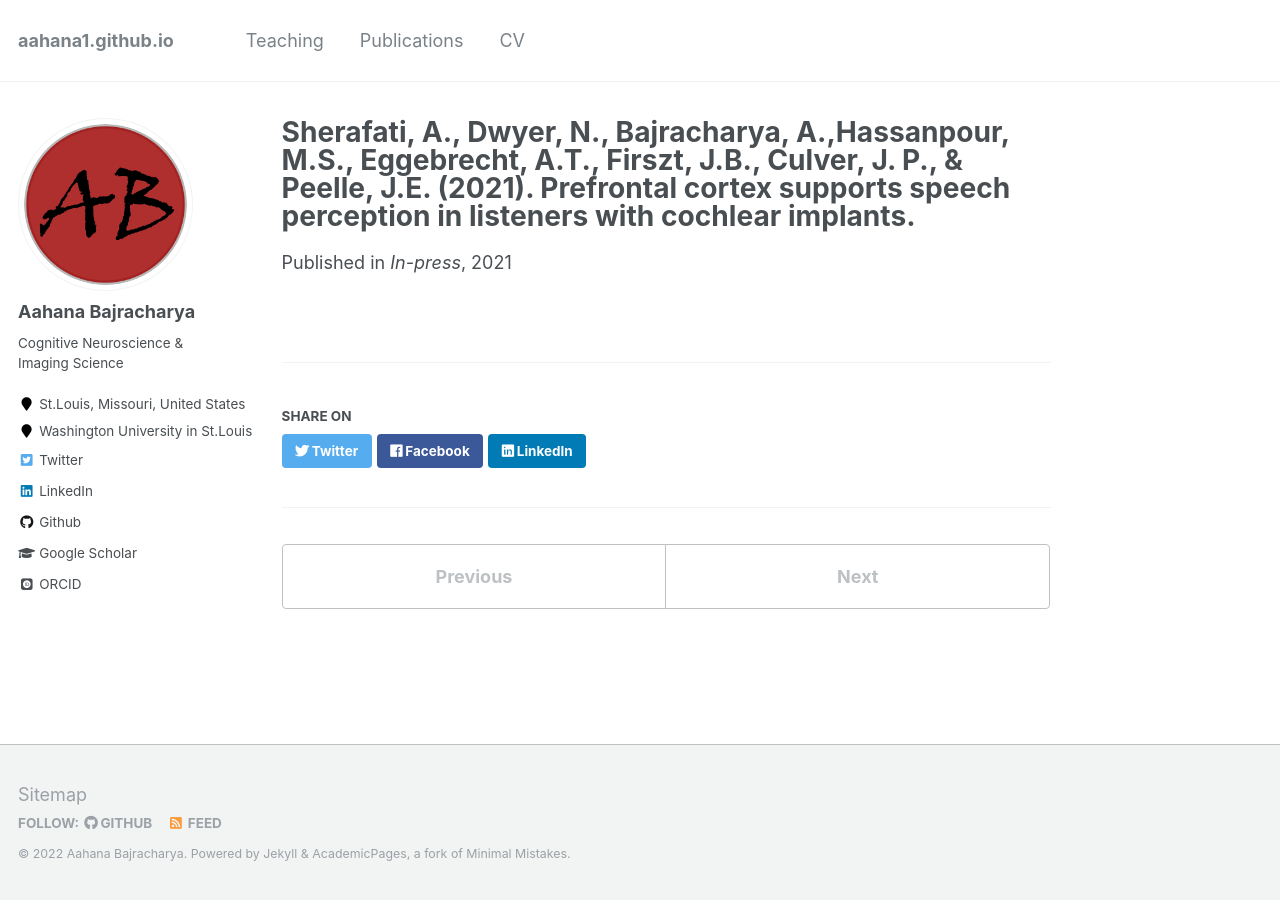
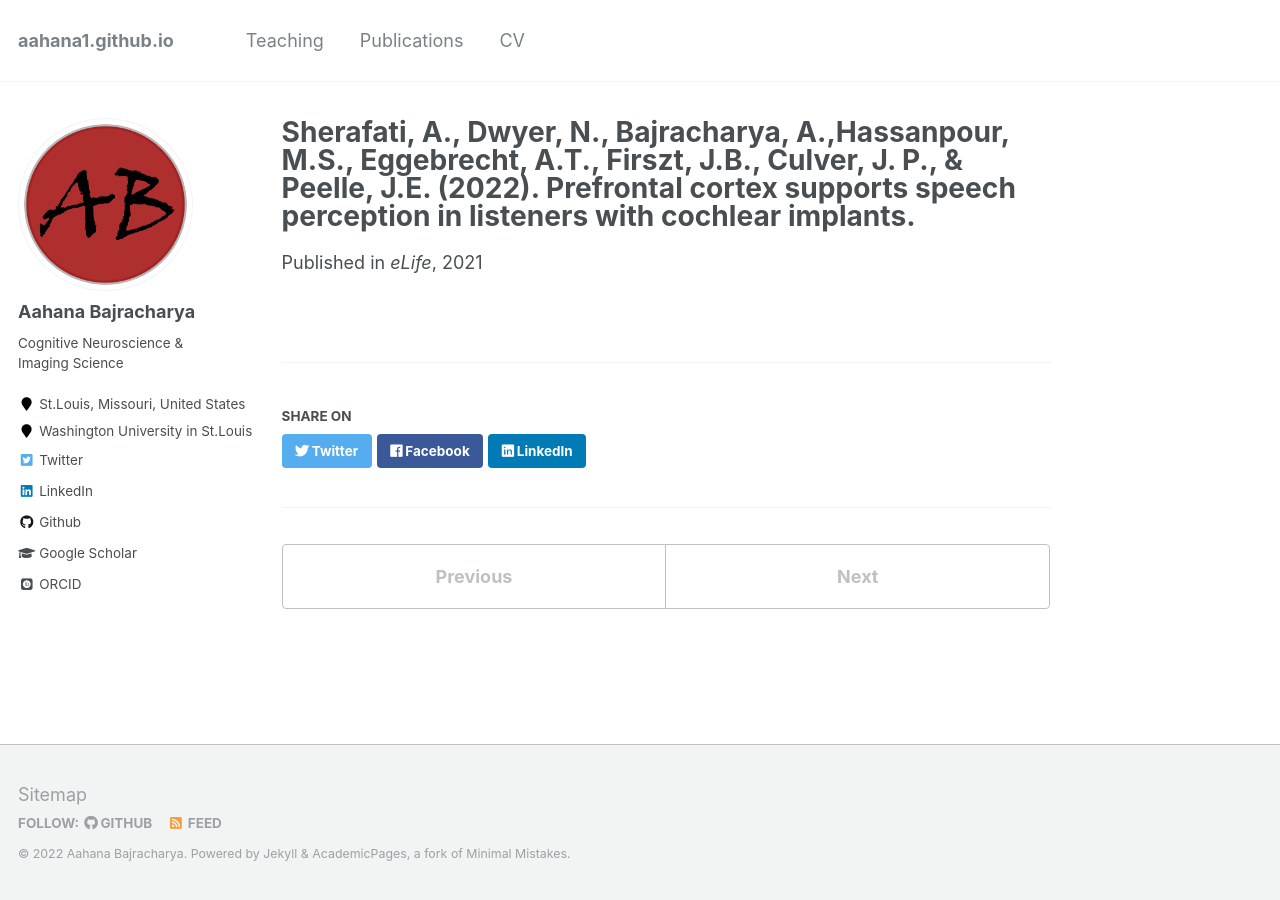
Before and after one commit to kritibhattarai23/kritibhattarai23.github.io, a Jekyll site: the page built from _publications/bibliography-3.md, in a window 1280 px wide. Built offline with Jekyll 4.4.1, drawn with Linux system fonts in a browser that asks for light colours; some web fonts are replaced.

Commit message:
added info on eLife

```diff
--- a/_publications/bibliography-3.md
+++ b/_publications/bibliography-3.md
@@ -1,10 +1,10 @@
 ---
 title: "Sherafati, A., Dwyer, N., Bajracharya, A.,Hassanpour, M.S., Eggebrecht, A.T., Firszt, J.B., Culver,
-J. P., & Peelle, J.E. (2021). Prefrontal cortex supports speech perception in listeners with cochlear
+J. P., & Peelle, J.E. (2022). Prefrontal cortex supports speech perception in listeners with cochlear
 implants."
 collection: publications
 permalink: /publication/bibliography-3
 date: 2021-1-1
-venue: 'In-press'
-paperurl: 'https://doi.org/10.1101/2021.10.16.464654'
+venue: 'eLife'
+paperurl: 'https://doi.org/10.7554/eLife.75323'
 ---
```
